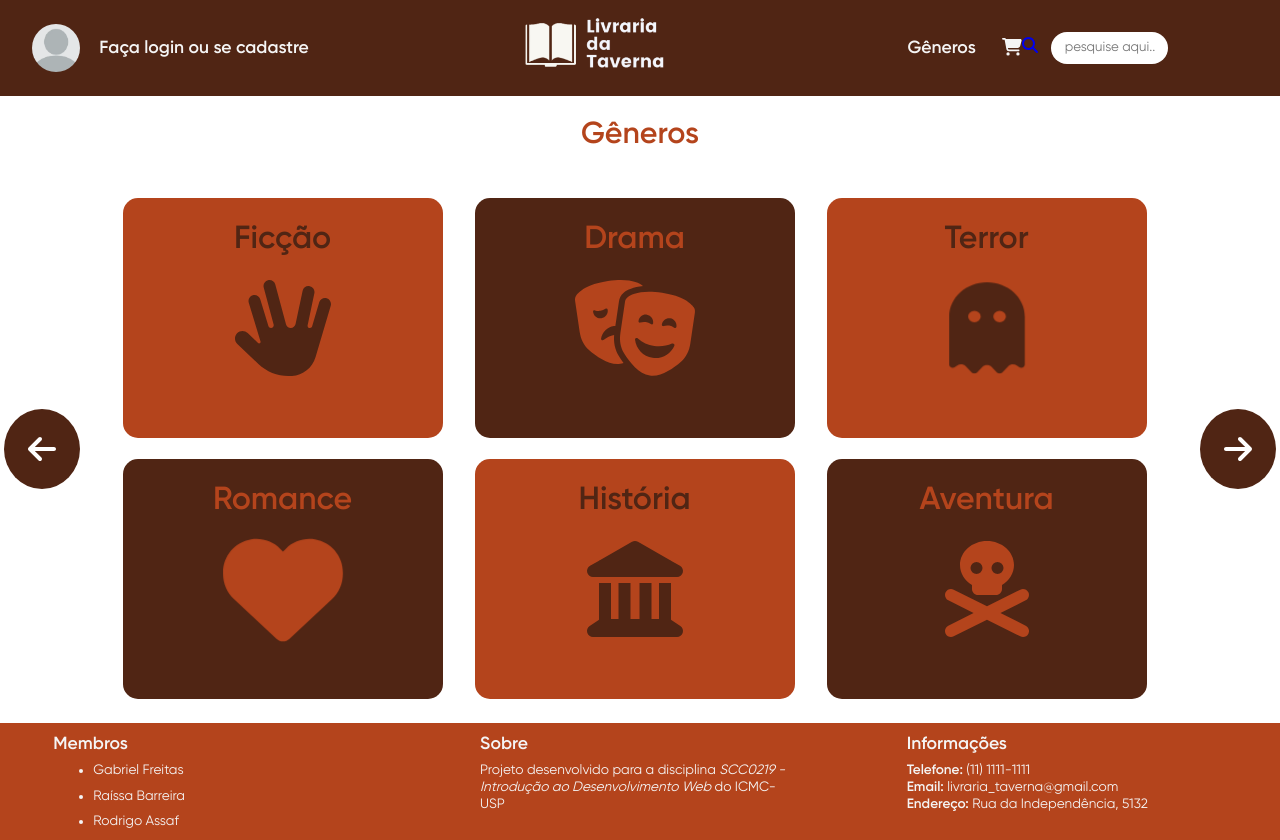
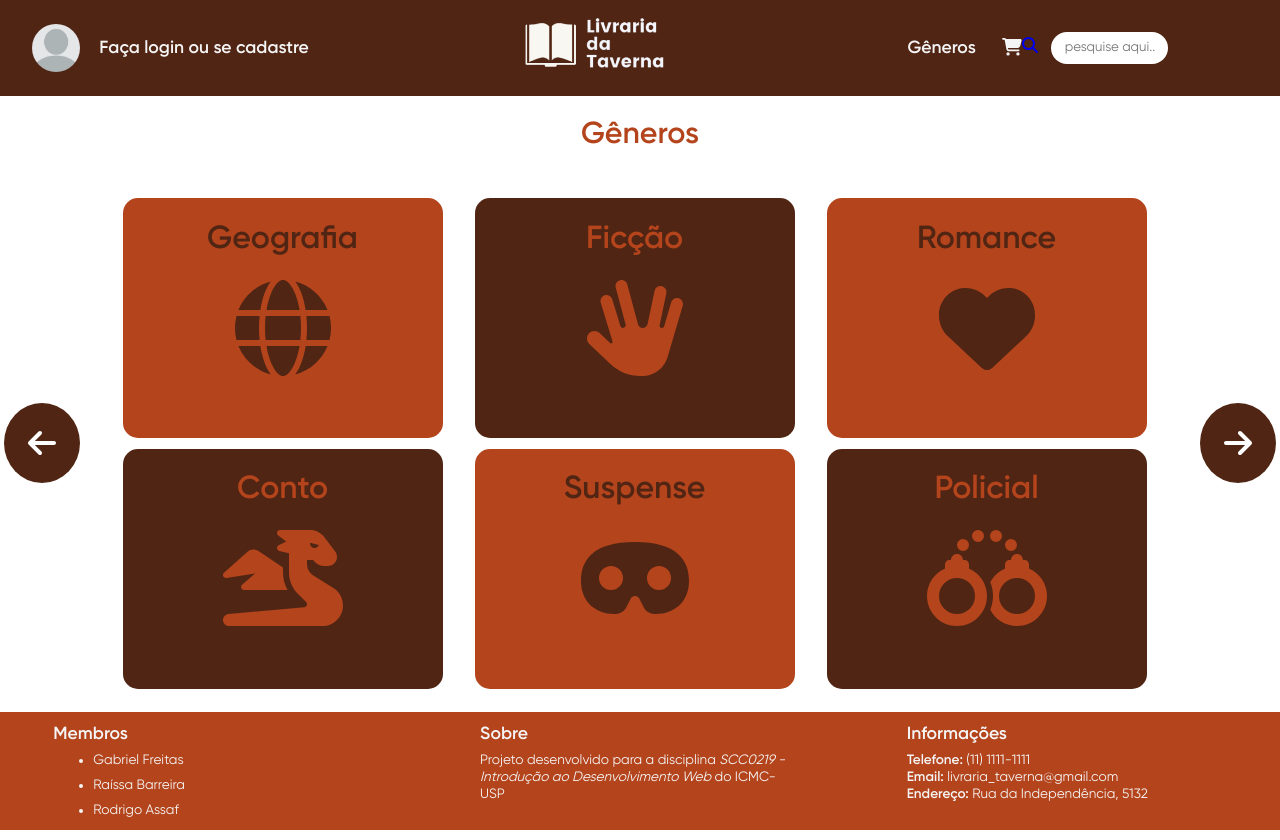
Before and after one commit to kibonusp/livraria-da-taverna, a React (Create React App) app in the folder frontend/: page /genders in a window 1280 px wide. Shown: the top 840 px of the page. Built offline with nearby package versions, Linux system fonts and the light colour scheme.

Commit message:
Create gender carrossel

```diff
--- a/frontend/src/styles/userStyles/LoginStyles.js
+++ b/frontend/src/styles/userStyles/LoginStyles.js
@@ -42,6 +42,7 @@ export const FormDiv = styled.div`
 `
 
 export const FormInput = styled.input`
+    font-family: Gilroy;
     border: 2px solid #502514;
     border-radius: 1em;
     width: 25vw;
--- a/frontend/src/user/Genders.js
+++ b/frontend/src/user/Genders.js
@@ -2,61 +2,88 @@ import { Link } from "react-router-dom"
 
 import { Container, Description, ActionDiv, Row, Gender, Seta } from "../styles/userStyles/GenderStyles"
 import { FontAwesomeIcon } from '@fortawesome/react-fontawesome'
-import { faMasksTheater, faHandSpock, faGhost, faLandmark, faHeart, faSkullCrossbones, faArrowLeft, faArrowRight} from '@fortawesome/free-solid-svg-icons'
+import { faArrowLeft, faArrowRight, faGlobe, faHandSpock, faHeart, faDragon, faMask,
+    faHandcuffs, faQuestion, faSkullCrossbones, faMasksTheater, faHandFist, faPersonChalkboard,
+    faLandmark } from '@fortawesome/free-solid-svg-icons'
+import { useState } from "react"
 
 
-export default function Genders() {
+export default function Genders({data, setData}) {
+    const gendersPerRow = [...Array(3).keys()];
+    const icons = {
+        "faGlobe": faGlobe,
+        "faHandSpock": faHandSpock,
+        "faHeart": faHeart,
+        "faDragon": faDragon,
+        "faMask": faMask,
+        "faHandcuffs": faHandcuffs,
+        "faQuestion": faQuestion,
+        "faSkullCrossbone": faSkullCrossbones,
+        "faMaskTheater": faMasksTheater,
+        "faHandFist": faHandFist,
+        "faPersonChalkboard": faPersonChalkboard,
+        "faLandmark": faLandmark
+    }
+    const [curCarrossel, setCurCarrossel] = useState(0);
+
     return (
         <>
             <Container>
                 <Description>Gêneros</Description>
                 <Row>
-                    <Seta>
+                    <Seta onClick={() => setCurCarrossel(prev => Math.abs(1-prev))}>
                         <FontAwesomeIcon icon={faArrowLeft} />
                     </Seta>
                     <ActionDiv>
+                        {
+                            <div>
                                 <Row>
-                            <Link to="/search">
-                                <Gender theme = "light">
-                                    <h1> Ficção </h1>
-                                    <FontAwesomeIcon icon={faHandSpock} size="6x"/>
+                                    {
+                                        curCarrossel === 0 ?
+                                        gendersPerRow.map(gender =>
+                                            <Link key={gender} to="/search" state={{gender: data.genders[gender].name}}>
+                                                <Gender theme={gender % 2 === 0 ? "light" : "dark"}>
+                                                    <h1> {data.genders[gender].name} </h1>
+                                                    <FontAwesomeIcon icon={icons[data.genders[gender].icon]} size="6x" />
                                                 </Gender>
                                             </Link>
-                            <Link to="/search">
-                                <Gender>
-                                    <h1> Drama </h1>
-                                    <FontAwesomeIcon icon={faMasksTheater} size="6x"/>
+                                        ) :
+                                        gendersPerRow.map(gender =>
+                                            <Link key={gender + 6} to="/search" state={{gender: data.genders[gender + 6].name}}>
+                                                <Gender theme={(gender + 6) % 2 === 0 ? "light" : "dark"}>
+                                                    <h1> {data.genders[gender + 6].name} </h1>
+                                                    <FontAwesomeIcon icon={icons[data.genders[gender + 6].icon]} size="6x" />
                                                 </Gender>
                                             </Link>
-                            <Link to="/search">
-                                <Gender theme = "light">
-                                    <h1> Terror </h1>
-                                    <FontAwesomeIcon icon={faGhost} bounce size="6x"/>
+                                        )
+                                    }
+                                </Row>
+                                <Row>
+                                    {
+                                        curCarrossel === 0 ?
+                                        gendersPerRow.map(gender =>
+                                            <Link key={gender + 3} to="/search" state={{gender: data.genders[gender + 3].name}}>
+                                                <Gender theme={(gender + 3) % 2 === 0 ? "light" : "dark"}>
+                                                    <h1> {data.genders[gender + 3].name} </h1>
+                                                    <FontAwesomeIcon icon={icons[data.genders[gender + 3].icon]} size="6x" />
                                                 </Gender>
                                             </Link>
-                        </Row>
-                        <Row>
-                            <Link to="/search">
-                                <Gender>
-                                    <h1> Romance </h1>
-                                    <FontAwesomeIcon icon={faHeart} beat size="6x"/>
+                                        )
+                                        :
+                                        gendersPerRow.map(gender =>
+                                            <Link key={gender + 9} to="/search" state={{gender: data.genders[gender + 9].name}}>
+                                                <Gender theme={(gender + 9) % 2 === 0 ? "light" : "dark"}>
+                                                    <h1> {data.genders[gender + 9].name} </h1>
+                                                    <FontAwesomeIcon icon={icons[data.genders[gender + 9].icon]} size="6x" />
                                                 </Gender>
                                             </Link>
-                            <Link to="/search">
-                                <Gender theme = "light">
-                                    <h1> História </h1>
-                                    <FontAwesomeIcon icon={faLandmark} size="6x" />
-                                </Gender>
-                            </Link>
-                            <Link to="/search">
-                                <Gender>
-                                    <h1> Aventura </h1>
-                                    <FontAwesomeIcon icon={faSkullCrossbones} size="6x" />
-                                </Gender>
-                            </Link>
+                                        )
+                                    }
                                 </Row>
+                            </div>
+                        }
                     </ActionDiv>
-                    <Seta>
+                    <Seta onClick={() => setCurCarrossel(prev => Math.abs(1-prev))}>
                         <FontAwesomeIcon icon={faArrowRight} />
                     </Seta>
                 </Row>
```
Lines whose indentation alone changed are shown as unchanged.
